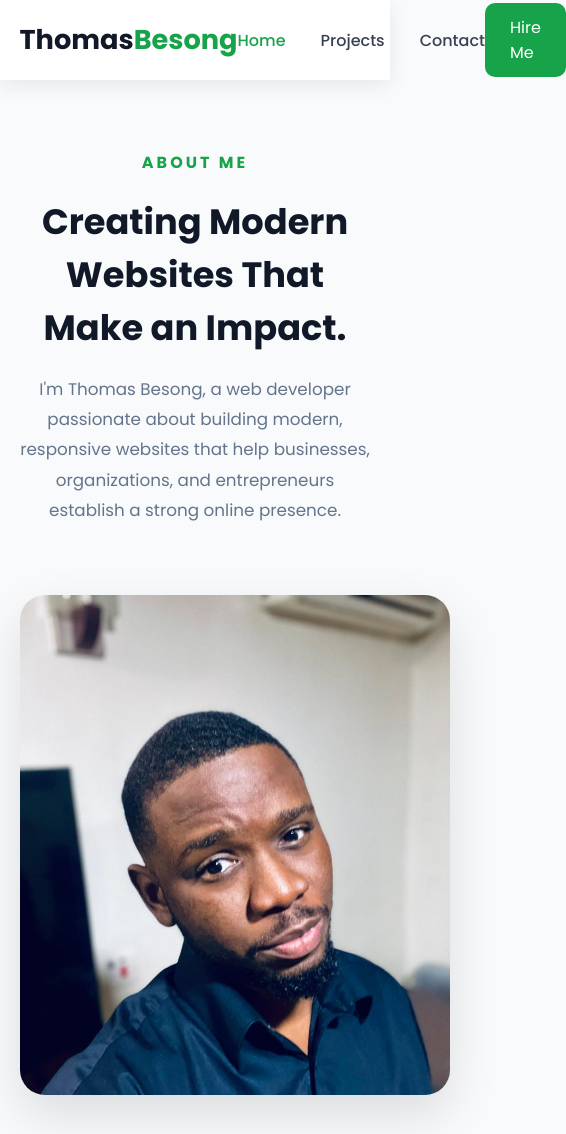
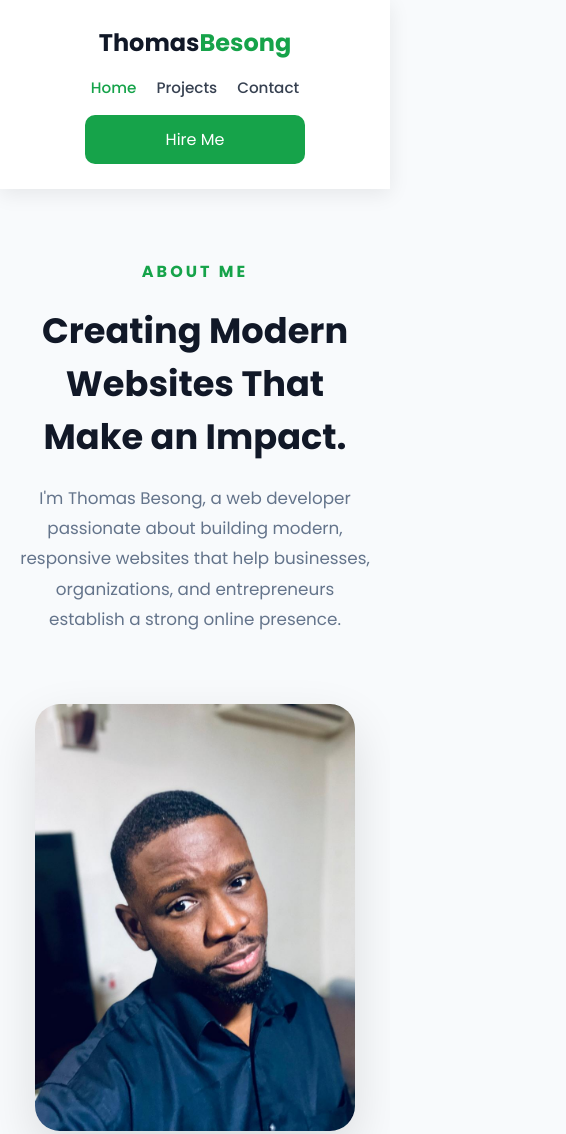
Before and after one commit to Tomgarh/thomas-portfolio, a plain HTML site: page index.html in a window 390 px wide. Shown: the top 1134 px of the page, 566 px wide, since content can reach past the window. Drawn offline with Linux system fonts and the light colour scheme.

Commit message:
adjusted mobile styles of my header

```diff
--- a/style.css
+++ b/style.css
@@ -719,86 +719,105 @@ footer{
     RESPONSIVE
 ===========================*/
 
-@media(max-width:992px){
+@media (max-width:768px){
 
-.about-content{
+    /* HEADER */
 
-    grid-template-columns:1fr;
-    text-align:center;
+    header{
+        padding:10px 0;
+    }
 
-}
+    .nav-container{
+        flex-direction:column;
+        justify-content:center;
+        gap:15px;
+        height:auto;
+        padding:15px 0;
+    }
 
-.about-image{
+    .logo{
+        font-size:1.5rem;
+    }
 
-    max-width:380px;
-    margin:auto;
+    .nav-links{
+        gap:20px;
+        justify-content:center;
+        flex-wrap:wrap;
+        padding:0;
+    }
 
-}
+    .nav-links a{
+        font-size:.95rem;
+    }
 
-.about-image::before{
+    .hire-btn{
+        width:100%;
+        max-width:220px;
+        text-align:center;
+    }
 
-    display:none;
+    /* ABOUT */
 
-}
+    .about{
+        padding:70px 0;
+    }
 
-.stats{
+    .about-header h2{
+        font-size:2.2rem;
+    }
 
-    justify-content:center;
-    flex-wrap:wrap;
+    .about-content{
+        grid-template-columns:1fr;
+        gap:40px;
+        text-align:center;
+    }
 
-}
+    .about-image{
+        width:100%;
+        max-width:320px;
+        margin:auto;
+    }
 
-.highlight{
+    .about-image img{
+        width:100%;
+        height:auto;
+    }
 
-    text-align:left;
+    .about-text h3{
+        font-size:1.7rem;
+    }
 
-}
+    .stats{
+        flex-direction:column;
+    }
 
-.about-buttons{
+    .about-buttons{
+        flex-direction:column;
+    }
 
-    justify-content:center;
+    .primary-btn,
+    .secondary-btn{
+        text-align:center;
+    }
 
-}
+    /* PROJECTS */
 
-}
+    .project-grid{
+        grid-template-columns:1fr;
+    }
 
-@media(max-width:768px){
+    .project-card img{
+        height:220px;
+    }
 
-.about{
+    /* CONTACT */
 
-    padding:70px 0;
+    .contact-grid{
+        grid-template-columns:1fr;
+    }
 
-}
+    .service-list{
+        grid-template-columns:1fr;
+    }
 
-.about-header h2{
-
-    font-size:2.2rem;
-
-}
-
-.about-text h3{
-
-    font-size:1.7rem;
-
-}
-
-.stats{
-
-    flex-direction:column;
-
-}
-
-.about-buttons{
-
-    flex-direction:column;
-
-}
-
-.primary-btn,
-.secondary-btn{
-
-    text-align:center;
-
-}
-
-}
+    }
```
